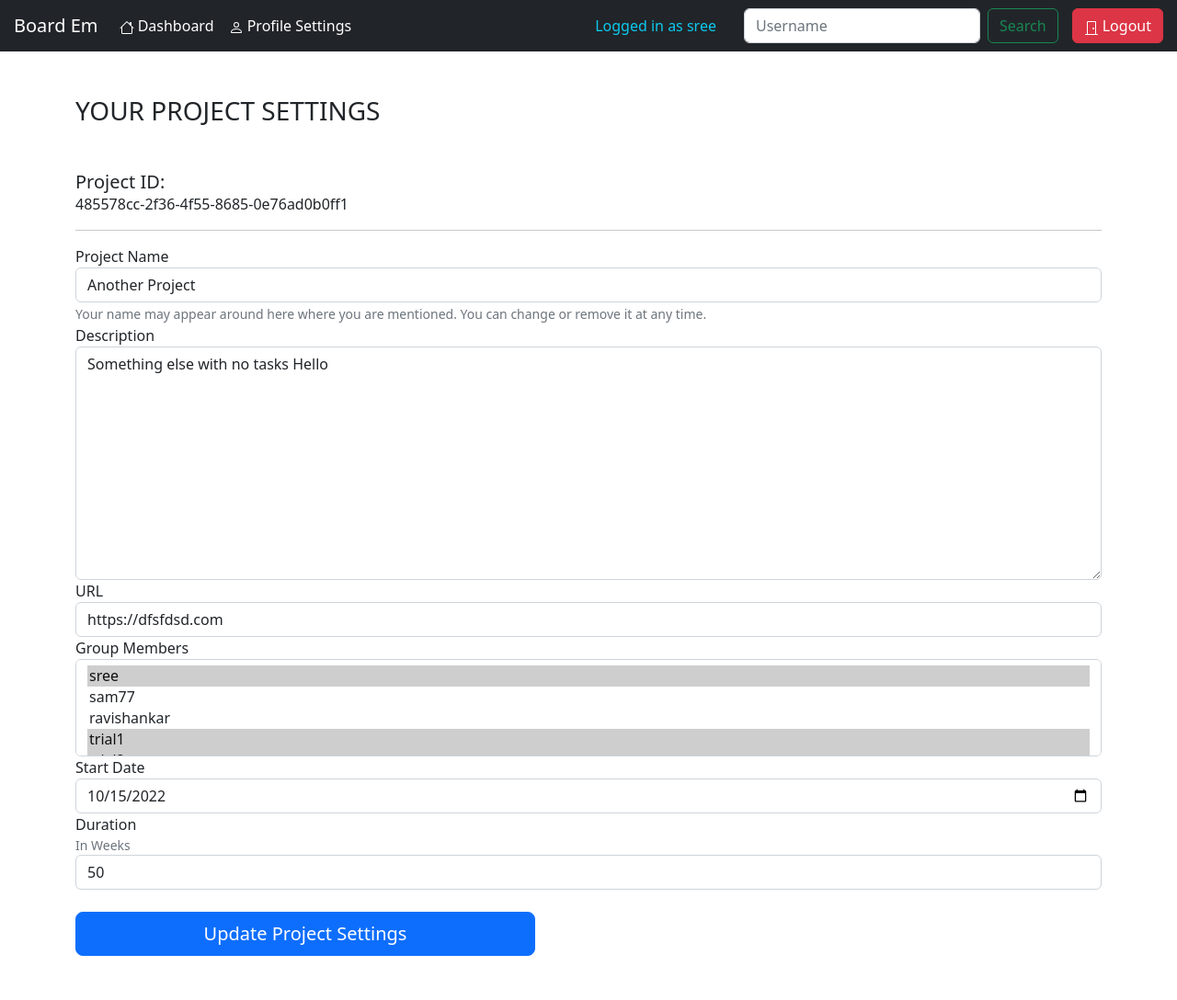
After one commit to sreehari229/Board-em, a Django app: page /account/update_project_settings/485578cc-2f36-4f55-8685-0e76ad0b0ff1/ in a window 1280 px wide. The commit adds this page. Shown: the whole page at 92% size. Run offline with Django 4.2, Linux system fonts and the light colour scheme; a user stored in the database is signed in; data comes from the database, SQL or seed files in the repository; both versions use the stored data as it was after the commit; some libraries are stand-ins or nearby versions.

Commit message:
Project Settings and Leave Project Added

```diff
--- a/TaskMan/Intendance/forms.py
+++ b/TaskMan/Intendance/forms.py
@@ -8,18 +8,6 @@ class UserUpdateForm(forms.ModelForm):
     class Meta:
         model = User
         fields = ['first_name','last_name']
-        """widgets = {
-            'first_name' : forms.TextInput(attrs={
-                 'class': "trial_class_css",
-                'style': 'max-width: 300px;',
-                'placeholder': 'First Name',
-                }),
-            'last_name' : forms.TextInput(attrs={
-                 'class': "trial_class_css",
-                'style': 'max-width: 300px;',
-                'placeholder': 'Last Name',
-                }),
-        }"""
 
 
 class ProfileUpdateForm(forms.ModelForm):
@@ -33,6 +21,13 @@ class CreateProjectForm(forms.ModelForm):
         model = Project
         fields = '__all__'
 
+
+class UpdateProjectForm(forms.ModelForm):
+    class Meta:
+        model = Project
+        fields = ['name','description','url','group_members','start_date','duration']
+
+
 class TaskFormCRUD(forms.ModelForm):
     class Meta:
         model = Task
--- a/TaskMan/Intendance/urls.py
+++ b/TaskMan/Intendance/urls.py
@@ -15,5 +15,7 @@ urlpatterns = [
     #Related to Project
     path('create_project/', views.create_project_page, name='create-project'),
     path('delete_project/<str:project_id>/', views.delete_project_page, name="delete-project"),
+    path('update_project_settings/<str:project_id>/', views.update_project_settings, name="update-project"),
+    path('leave_project/<str:project_id>/', views.leave_project, name="leave-project"),
 
 ]
--- a/TaskMan/Intendance/views.py
+++ b/TaskMan/Intendance/views.py
@@ -74,7 +74,7 @@ def create_project_page(request):
         'form' : form,
         'users' : User.objects.all()
     }
-    return render(request, 'Intendance/project_CRUD.html', data)
+    return render(request, 'Intendance/project_create.html', data)
 
 
 @login_required(login_url='login')
@@ -209,3 +209,37 @@ def searched_profile(request, username):
         'userobj':userobj,
     }
     return render(request, "Intendance/searched_profile.html", data)
+
+
+@login_required(login_url='login')
+def update_project_settings(request, project_id):
+    project_obj = Project.objects.get(project_id=project_id)
+    project_form = UpdateProjectForm(instance=project_obj)
+    data = {
+        'project':project_obj,
+        'form':project_form,
+    }
+
+    if request.method == "POST":
+        form = UpdateProjectForm(request.POST, instance=project_obj)
+        if form.is_valid():
+            form.save()
+            messages.success(request, "Project settings updated.")
+            return redirect('project-tasks', pk=project_id)
+
+    return render(request, "Intendance/project_update.html", data)
+
+
+@login_required(login_url='login')
+def leave_project(request, project_id):
+    project_obj = Project.objects.get(project_id=project_id)
+    if request.method == "POST":
+        confirmation_text = request.POST.get('Iagreeinp')
+        if confirmation_text == "Leave project":
+            project_obj.group_members.remove(request.user)
+            messages.success(request, f"Removed from Project {project_obj.name}")
+            return redirect("acc-page")
+    data = {
+        'project':project_obj,
+    }
+    return render(request, "Intendance/leave_project.html", data)
--- a/TaskMan/templates/Intendance/account_navbar.html
+++ b/TaskMan/templates/Intendance/account_navbar.html
@@ -12,7 +12,7 @@
               <path fill-rule="evenodd" d="M2 13.5V7h1v6.5a.5.5 0 0 0 .5.5h9a.5.5 0 0 0 .5-.5V7h1v6.5a1.5 1.5 0 0 1-1.5 1.5h-9A1.5 1.5 0 0 1 2 13.5zm11-11V6l-2-2V2.5a.5.5 0 0 1 .5-.5h1a.5.5 0 0 1 .5.5z"/>
               <path fill-rule="evenodd" d="M7.293 1.5a1 1 0 0 1 1.414 0l6.647 6.646a.5.5 0 0 1-.708.708L8 2.207 1.354 8.854a.5.5 0 1 1-.708-.708L7.293 1.5z"/>
             </svg>
-            Home</a></li>
+            Dashboard</a></li>
 
             <li class="nav-item"><a class="nav-link text-white" href="{% url 'profile' %}">
               <svg xmlns="http://www.w3.org/2000/svg" width="16" height="16" fill="currentColor" class="bi bi-person" viewBox="0 0 16 16">
@@ -27,15 +27,10 @@
     </span>
 
 
-    <form class="form-inline" action="{% url 'search-user' %}" method="POST">
+    <form class="d-flex" role="search" action="{% url 'search-user' %}" method="POST">
       {% csrf_token %}
-      <div class="input-group">
-        <div class="input-group-prepend">
-          <span class="input-group-text" id="basic-addon1">@</span>
-        </div>
-        <input type="text" class="form-inline" placeholder="Username" name="username" autocomplete="off">
-        <input class="btn btn-outline-success my-2 my-sm-0" type="submit" value="Search" />
-      </div>
+      <input class="form-control me-2" type="search" placeholder="Username" aria-label="Search" name="username" autocomplete="off">
+      <button class="btn btn-outline-success" type="submit">Search</button>
     </form>
 
     <ul class="navbar-nav nav justify-content-end pull-right" style="margin-left:15px;margin-right:15px">
--- a/TaskMan/templates/Intendance/base_layout.html
+++ b/TaskMan/templates/Intendance/base_layout.html
@@ -43,6 +43,12 @@
     {% block searched_profile %}
     {% endblock searched_profile %}
 
+    {% block update_project_settings %}
+    {% endblock update_project_settings %}
+
+    {% block leave_project_user %}
+    {% endblock leave_project_user %}
+
     <script src="https://cdn.jsdelivr.net/npm/bootstrap@5.2.1/dist/js/bootstrap.bundle.min.js" integrity="sha384-u1OknCvxWvY5kfmNBILK2hRnQC3Pr17a+RTT6rIHI7NnikvbZlHgTPOOmMi466C8" crossorigin="anonymous"></script>
 </body>
 </html>
--- /dev/null
+++ b/TaskMan/templates/Intendance/project_update.html
@@ -0,0 +1,53 @@
+{% extends 'Intendance/base_layout.html' %}
+{% load widget_tweaks %}
+{% load static %}
+
+{% block update_project_settings %}
+<br><br>
+<div class="container">
+    <div class="tab-pane active" id="profile">
+      <h3>YOUR PROJECT SETTINGS</h3>
+      <h5 class="mb-0 mt-5">Project ID:</h5>
+        <p>{{ project.project_id }}</p>
+      <hr>
+      <form action="" method="POST">
+        {% csrf_token %}
+        {% comment %} {{ form.as_p }} {% endcomment %}
+        <div class="form-group">
+          <label for="fullName">Project Name</label>
+          {% render_field form.name class="form-control" placeholder="Name" %}
+          <small id="fullNameHelp" class="form-text text-muted">Your name may appear around here where you are mentioned. You can change or remove it at any time.</small>
+        </div>
+        <div class="form-group">
+          <label for="bio">Description</label>
+          {% render_field form.description class="form-control" placeholder="Description" %}
+        </div>
+        <div class="form-group">
+          <label for="url">URL</label>
+          {% render_field form.url class="form-control" placeholder="URL" %}
+        </div>
+        <div class="form-group">
+            <label>Group Members</label>
+            {% render_field form.group_members class="form-control" %}
+          </div>
+          <div class="form-group">
+            <label>Start Date</label>
+            {% render_field form.start_date class="form-control" type="date" %}
+          </div>
+
+        <div class="form-group">
+          <label for="location">Duration</label>
+          <div class="form-group small text-muted">
+            In Weeks
+          </div>
+          {% render_field form.duration class="form-control" %}
+        </div>
+        <br>
+        <button type="submit" class="btn btn-primary btn-lg btn-block" style="width:500px">Update Project Settings</button>
+
+      </form>
+      <br><br>
+
+    </div>
+</div>
+{% endblock update_project_settings %}
```
Also changed, not shown: TaskMan/Doorway/views.py (+7 -2 lines), TaskMan/templates/Intendance/acc_home.html (+14 -8 lines), TaskMan/templates/Intendance/leave_project.html (added, +33 -0 lines), TaskMan/templates/Intendance/profile_page.html (+5 -19 lines), TaskMan/templates/Intendance/project_tasks.html (+45 -2 lines), TaskMan/db.sqlite3, TaskMan/templates/Intendance/project_create.html (renamed from TaskMan/templates/Intendance/project_CRUD.html).
